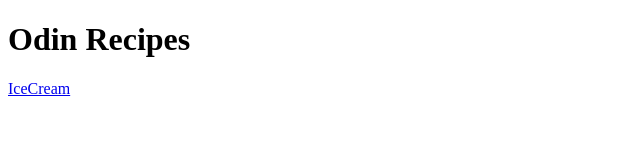
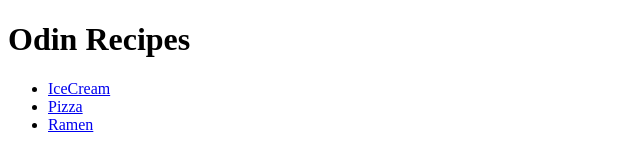
Before and after one commit to Damien-Warren-206/odin-recipes, a plain HTML site: page index.html in a window 1280 px wide. Shown: the whole page, without its empty margins (0-640 px from the left). Drawn offline with Linux system fonts and the light colour scheme.

Commit message:
Add links to other html pages
Added links to the pizza and ramen html pages.

```diff
--- a/index.html
+++ b/index.html
@@ -6,6 +6,10 @@
     </head>
     <body>
         <h1>Odin Recipes</h1>
-        <a href="recipes/icecream.html">IceCream</a>
+            <ul>
+                <li><a href="recipes/icecream.html">IceCream</a></li>
+                <li><a href="recipes/pizza.html">Pizza</a></li>
+                <li><a href="recipes/ramen.html">Ramen</a></li>
+            </ul>
     </body>
 </html>
```
